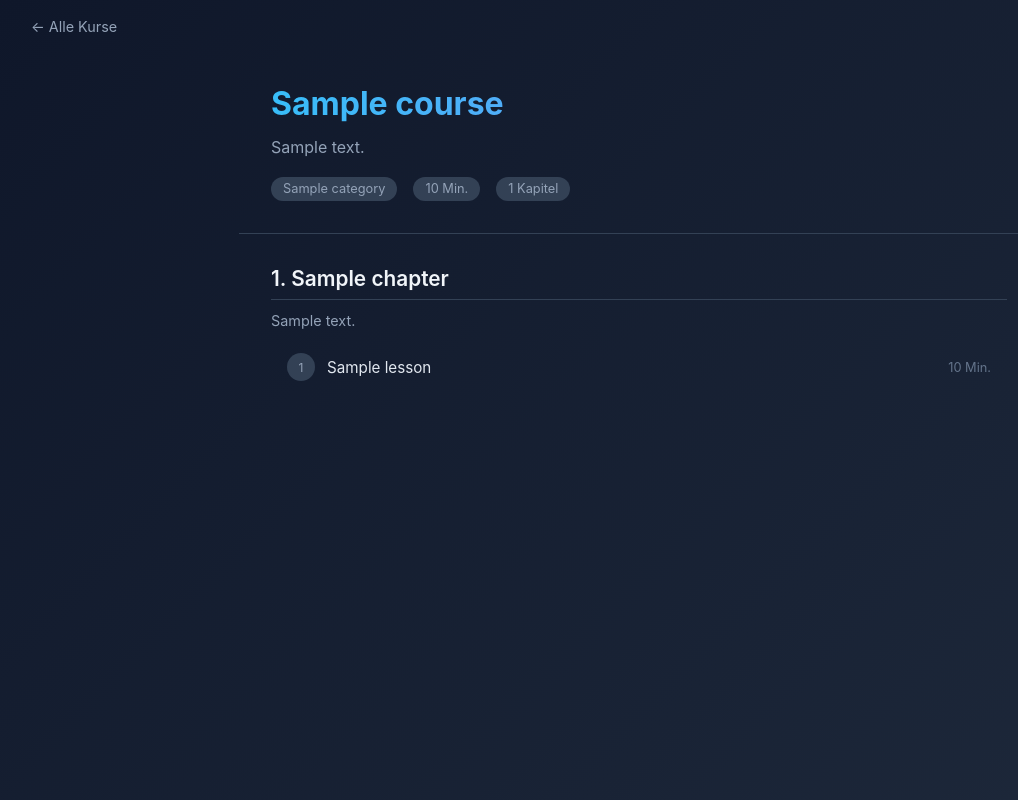
After one commit to achimdehnert/learnfw, a Django app: template src/iil_learnfw/templates/iil_learnfw/course_detail.html in a window 1280 px wide. The commit adds this page. Shown: the whole page, without its empty margins (1-1019 px from the left). Run offline with Django 3.2, Linux system fonts and the light colour scheme; the template is opened without the code that fills it: most values are stand-ins (such as "Sample title", 1, 10 or a date in 2020).

Commit message:
feat: Course detail view + clickable cards on course list

```diff
--- /dev/null
+++ b/src/iil_learnfw/templates/iil_learnfw/course_detail.html
@@ -0,0 +1,165 @@
+<!DOCTYPE html>
+<html lang="de">
+<head>
+    <meta charset="utf-8">
+    <meta name="viewport" content="width=device-width, initial-scale=1">
+    <title>{{ course.title }} — IIL Learn Hub</title>
+    <style>
+        * { margin: 0; padding: 0; box-sizing: border-box; }
+        body {
+            font-family: -apple-system, BlinkMacSystemFont, "Segoe UI", Roboto, sans-serif;
+            background: linear-gradient(135deg, #0f172a 0%, #1e293b 100%);
+            color: #e2e8f0;
+            min-height: 100vh;
+        }
+        .nav { padding: 1rem 2rem; }
+        .nav a { color: #94a3b8; text-decoration: none; font-size: 0.9rem; }
+        .nav a:hover { color: #e2e8f0; }
+        .header {
+            max-width: 800px;
+            margin: 0 auto;
+            padding: 2rem;
+            border-bottom: 1px solid #334155;
+        }
+        .header h1 {
+            font-size: 2rem;
+            font-weight: 700;
+            background: linear-gradient(90deg, #38bdf8, #818cf8);
+            -webkit-background-clip: text;
+            background-clip: text;
+            -webkit-text-fill-color: transparent;
+            margin-bottom: 0.75rem;
+        }
+        .header .description {
+            color: #94a3b8;
+            line-height: 1.6;
+            font-size: 1rem;
+        }
+        .meta {
+            display: flex;
+            gap: 1rem;
+            margin-top: 1rem;
+            flex-wrap: wrap;
+        }
+        .badge {
+            display: inline-block;
+            font-size: 0.8rem;
+            padding: 0.3rem 0.75rem;
+            border-radius: 999px;
+            background: #334155;
+            color: #94a3b8;
+        }
+        .container {
+            max-width: 800px;
+            margin: 0 auto;
+            padding: 2rem;
+        }
+        .chapter {
+            margin-bottom: 2rem;
+        }
+        .chapter-title {
+            font-size: 1.3rem;
+            font-weight: 600;
+            color: #f1f5f9;
+            margin-bottom: 0.75rem;
+            padding-bottom: 0.5rem;
+            border-bottom: 1px solid #334155;
+        }
+        .chapter-desc {
+            color: #94a3b8;
+            font-size: 0.9rem;
+            margin-bottom: 0.75rem;
+        }
+        .lesson-list {
+            list-style: none;
+        }
+        .lesson-item {
+            display: flex;
+            align-items: center;
+            gap: 0.75rem;
+            padding: 0.75rem 1rem;
+            border-radius: 0.5rem;
+            margin-bottom: 0.25rem;
+            transition: background 0.15s;
+        }
+        .lesson-item:hover {
+            background: rgba(59, 130, 246, 0.08);
+        }
+        .lesson-icon {
+            width: 28px;
+            height: 28px;
+            border-radius: 50%;
+            background: #334155;
+            display: flex;
+            align-items: center;
+            justify-content: center;
+            font-size: 0.75rem;
+            color: #94a3b8;
+            flex-shrink: 0;
+        }
+        .lesson-title {
+            font-size: 0.95rem;
+            color: #e2e8f0;
+        }
+        .lesson-duration {
+            margin-left: auto;
+            font-size: 0.8rem;
+            color: #64748b;
+        }
+        .empty-chapters {
+            text-align: center;
+            padding: 3rem;
+            color: #64748b;
+        }
+    </style>
+</head>
+<body>
+    <div class="nav">
+        <a href="{% url 'iil_learnfw:course-list' %}">&larr; Alle Kurse</a>
+    </div>
+    <div class="header">
+        <h1>{{ course.title }}</h1>
+        {% if course.description %}
+        <p class="description">{{ course.description }}</p>
+        {% endif %}
+        <div class="meta">
+            {% if course.category %}
+            <span class="badge">{{ course.category.name }}</span>
+            {% endif %}
+            {% if course.estimated_duration_minutes %}
+            <span class="badge">{{ course.estimated_duration_minutes }} Min.</span>
+            {% endif %}
+            <span class="badge">{{ chapters|length }} Kapitel</span>
+        </div>
+    </div>
+    <div class="container">
+        {% if chapters %}
+            {% for chapter in chapters %}
+            <div class="chapter">
+                <h2 class="chapter-title">{{ forloop.counter }}. {{ chapter.title }}</h2>
+                {% if chapter.description %}
+                <p class="chapter-desc">{{ chapter.description }}</p>
+                {% endif %}
+                {% if chapter.lessons.all %}
+                <ul class="lesson-list">
+                    {% for lesson in chapter.lessons.all %}
+                    <li class="lesson-item">
+                        <div class="lesson-icon">{{ forloop.counter }}</div>
+                        <span class="lesson-title">{{ lesson.title }}</span>
+                        {% if lesson.estimated_duration_minutes %}
+                        <span class="lesson-duration">{{ lesson.estimated_duration_minutes }} Min.</span>
+                        {% endif %}
+                    </li>
+                    {% endfor %}
+                </ul>
+                {% endif %}
+            </div>
+            {% endfor %}
+        {% else %}
+        <div class="empty-chapters">
+            <p>Kursinhalte werden gerade erstellt.</p>
+        </div>
+        {% endif %}
+    </div>
+</body>
+</html>
--- a/src/iil_learnfw/urls.py
+++ b/src/iil_learnfw/urls.py
@@ -12,4 +12,5 @@ app_name = "iil_learnfw"
 
 urlpatterns: list = [
     path("", views.course_list, name="course-list"),
+    path("<slug:slug>/", views.course_detail, name="course-detail"),
 ]
```
Also changed, not shown: src/iil_learnfw/templates/iil_learnfw/course_list.html (+7 -0 lines), src/iil_learnfw/views.py (+14 -1 lines).
